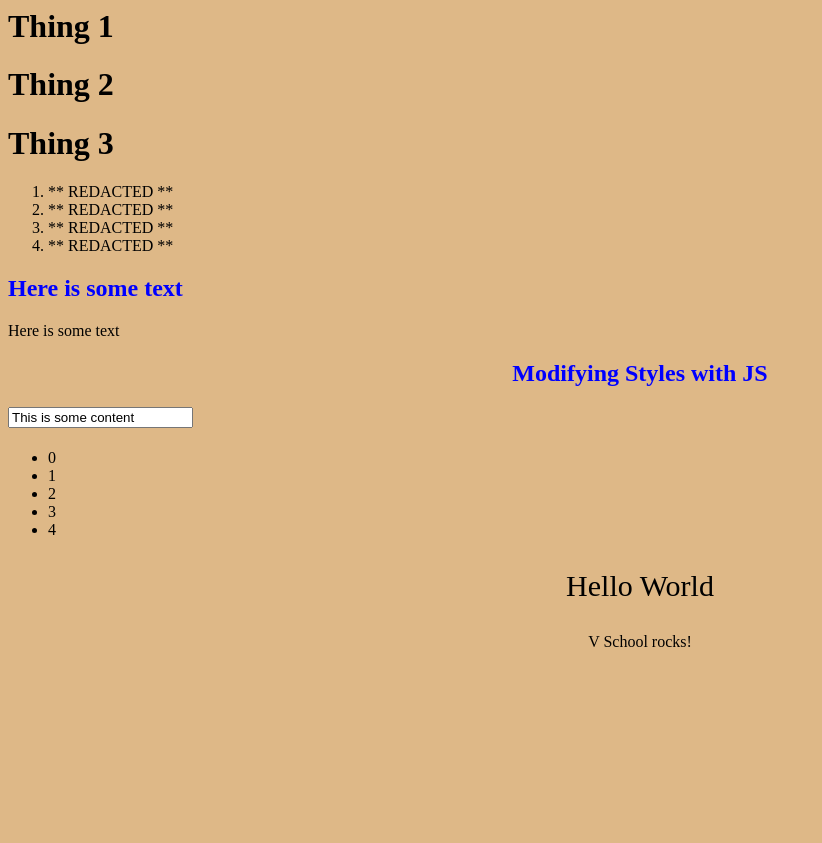
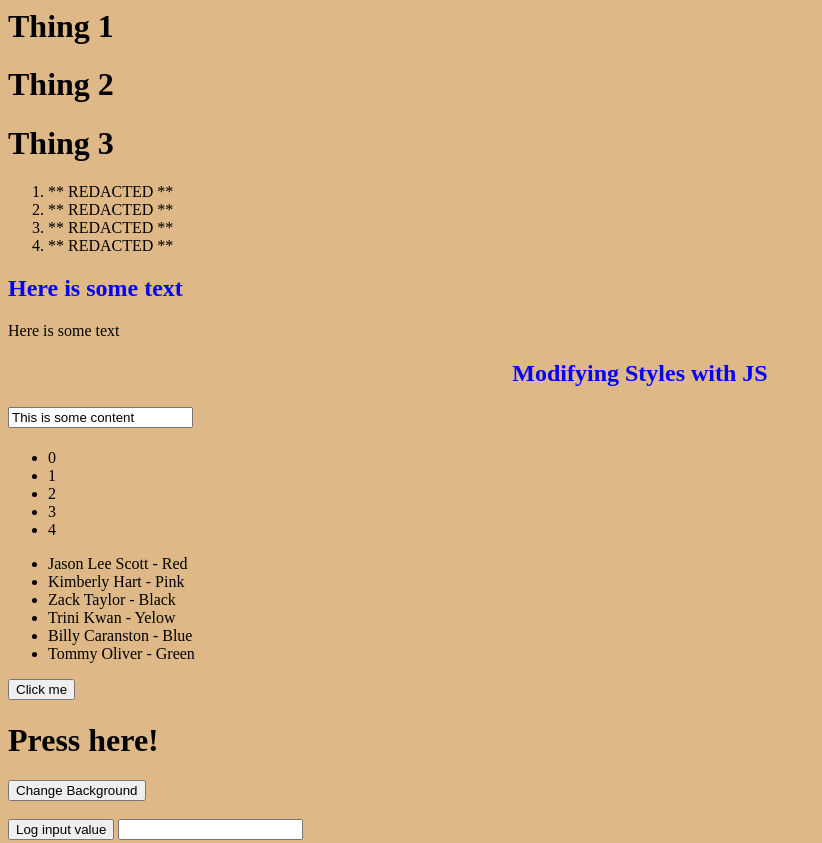
Before and after one commit to bofur24/FrontEnd-Career, a plain HTML site: page Module-3/Projects/dom.html in a window 1280 px wide. Shown: the top 843 px of the page, without its empty margins (0-822 px from the left). Before the commit the page ends 800 px from the top, so only its background shows below. Drawn offline with Linux system fonts and the light colour scheme; files that its build step writes are made by us from their sources.

Commit message:
JavaScript Work completed

```diff
--- a/Module-3/Projects/dom.html
+++ b/Module-3/Projects/dom.html
@@ -24,6 +24,21 @@
             <li>1</li>
             <li>2</li>
         </ul>
+        <ul id="rangers">
+
+        </ul>
+
+        <button id="button">Click me</button>
+
+        <h1 id="head">Press here!</h1>
+
+        <button id="button1">Change Background</button>
+        <br>
+        <br>
+        <button id="button2">Log input value</button>
+        <input type="text" id="firstName">
+
+
 
 
 
--- a/Module-3/Projects/js/dom.js
+++ b/Module-3/Projects/js/dom.js
@@ -104,3 +104,85 @@ document.getElementById("paragraphHelp").style.textAlign = "center"
 // 3. What happens if I create an element using `.createElement()` but don't use `.append()`?
 
 // 4. How might you use a for loop in conjunction with the DOM methods for create elements?
+
+
+// Looping an Array of objects
+
+
+// array of objects
+var powerRangers = [
+    {name: "Jason Lee Scott", color: "Red"},
+    {name: "Kimberly Hart", color: "Pink"},
+    {name: "Zack Taylor", color: "Black"},
+    {name: "Trini Kwan", color: "Yelow"},
+    {name: "Billy Caranston", color: "Blue"},
+    {name: "Tommy Oliver", color: "Green"},
+    // "Kimberly Hart",
+    // "Zack Taylor",
+    // "Trini Kwan",
+    // "Billy caranston",
+    // "Tommy Oliver"
+]
+
+// Variable set to get your data by id
+var rangersList = document.getElementById("rangers")
+
+// for loop to access the data in the array then append it to the rangersList
+for (var i = 0; i < powerRangers.length; i++){
+    rangersList.innerHTML += "<li>" + powerRangers[i].name + " - " + powerRangers[i].color  + "</li>"
+
+
+    // var newName = document.createElement("li")
+    // newName.textContent = powerRangers[i]
+    // rangersList.append(newName)
+}
+
+
+// EventListeners
+
+
+// Code that tracks all events that happen on a page loged to the console
+
+// Object.keys(window).forEach(key => {
+//     if (/^on/.test(key)) {
+//         window.addEventListener(key.slice(2), event => {
+//             console.log(event.type);
+//         });
+//     }
+// });
+
+
+var button = document.getElementById("button")
+
+function handleButtonClick() {
+    console.log("The button was clicked")
+}
+
+button.addEventListener("click", handleButtonClick)
+
+/**
+ * Challenge:
+ *
+ * Look up some common HTML/JS events and set up your page to listen for that event.
+ */
+
+ document.getElementById("head").addEventListener("dblclick", function() {
+     console.log("The header was double clicked!")
+ })
+
+ var button1 = document.getElementById("button1")
+
+ function backGroundChange() {
+    document.body.style.backgroundColor = "Grey"
+ }
+
+ button1.addEventListener("click", backGroundChange)
+ //button1.removeEventListener("click", backGroundChange)
+
+ var button3 = document.getElementById("firstName").value
+
+ function handleinputButton() {
+     console.log(button3)
+ }
+
+button2.addEventListener("click", handleinputButton)
```
